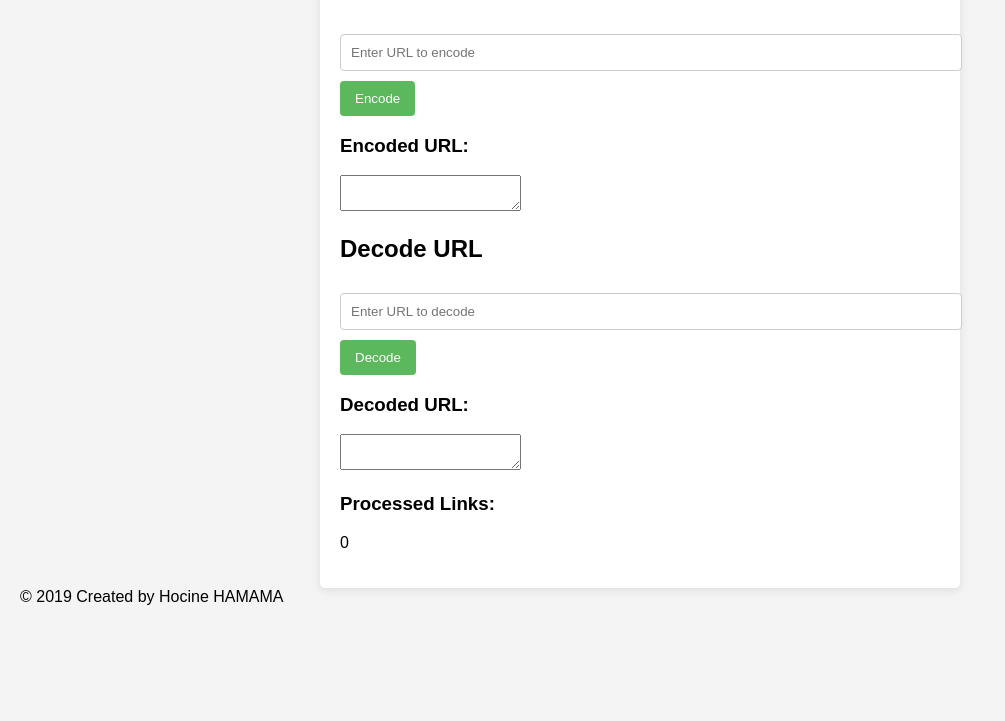
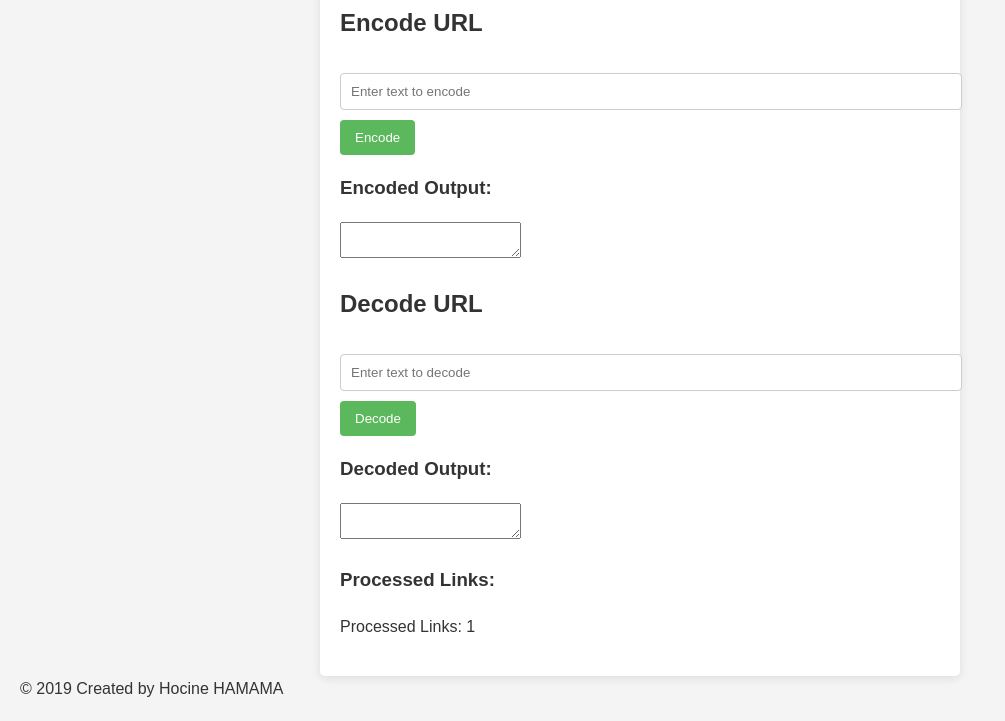
Before and after one commit to hocine-dev/xyzshort, a plain HTML site: page src/index.html in a window 1280 px wide. Shown: the part 181-902 px from the top of the page, without its empty margins (0-1005 px from the left). Before the commit the page ends 807 px from the top, so only its background shows below. Drawn offline with Linux system fonts and the light colour scheme.

Commit message:
update style

```diff
--- a/src/css/styles.css
+++ b/src/css/styles.css
@@ -3,7 +3,10 @@ body {
     background-color: #f4f4f4;
     margin: 0;
     padding: 20px;
+    line-height: 1.6;
+    color: #333;
 }
+
 
 h1 {
     color: #333;
--- a/src/index.html
+++ b/src/index.html
@@ -10,31 +10,35 @@
     <div class="container">
         <h1>BaseLink-WebTools URL Encoder/Decoder</h1>
 
+        <!-- Encoder Section -->
         <div class="encoder">
             <h2>Encode URL</h2>
-            <input type="text" id="input" placeholder="Enter URL to encode">
+            <input type="text" id="input" placeholder="Enter text to encode">
             <button id="encode">Encode</button>
-            <h3>Encoded URL:</h3>
+            <h3>Encoded Output:</h3>
             <textarea id="output" readonly></textarea>
         </div>
 
+        <!-- Decoder Section -->
         <div class="decoder">
             <h2>Decode URL</h2>
-            <input type="text" id="decodeInput" placeholder="Enter URL to decode">
+            <input type="text" id="input" placeholder="Enter text to decode">
             <button id="decode">Decode</button>
-            <h3>Decoded URL:</h3>
-            <textarea id="decodeOutput" readonly></textarea>
+            <h3>Decoded Output:</h3>
+            <textarea id="output" readonly></textarea>
         </div>
 
+        <!-- Statistics Section -->
         <div class="stats">
             <h3>Processed Links:</h3>
-            <p id="found_links">0</p>
+            <p id="processed-links-count">Processed Links: 0</p>
         </div>
     </div>
+
     <footer>
         &copy; 2019 Created by Hocine HAMAMA
     </footer>
 
-    <script src="js/baselink.js"></script>
+    <script src="js/baselink.js" defer></script>
 </body>
 </html>
--- a/src/js/baselink.js
+++ b/src/js/baselink.js
@@ -1,5 +1,5 @@
 var Base64 = {
-    _keyStr: "ABCDEFGHIJKLMNOPQRSTUVWXYZabcdefghijklmnopqrstuvwxyz0123456789+/=!$€",
+    _keyStr: "ABCDEFGHIJKLMNOPQRSTUVWXYZabcdefghijklmnopqrstuvwxyz0123456789+/=",
 
     encode: function(input) {
         var output = "";
@@ -54,6 +54,9 @@ var Base64 = {
                 output = output + String.fromCharCode(chr3);
             }
         }
+
+        // Remove padding characters
+        output = output.replace(/\0/g, '');
 
         output = Base64._utf8_decode(output);
         return output;
```
